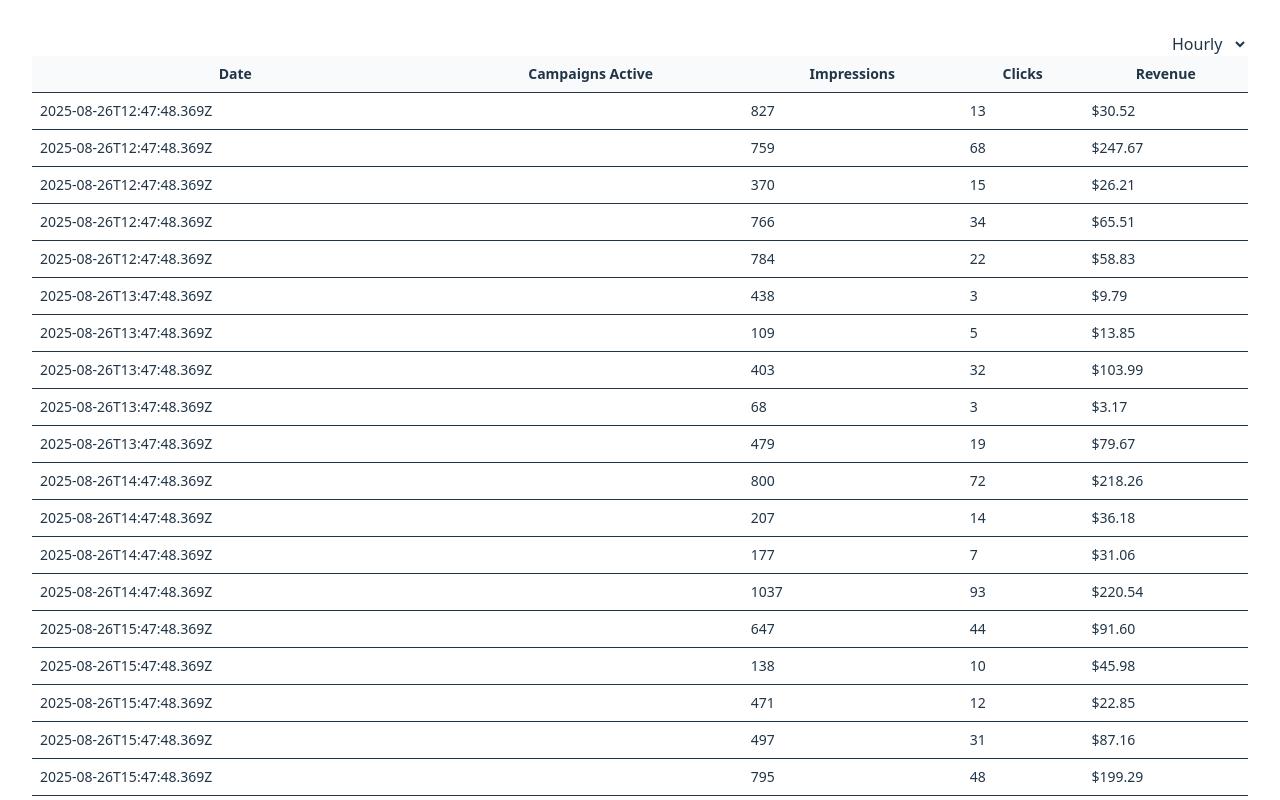
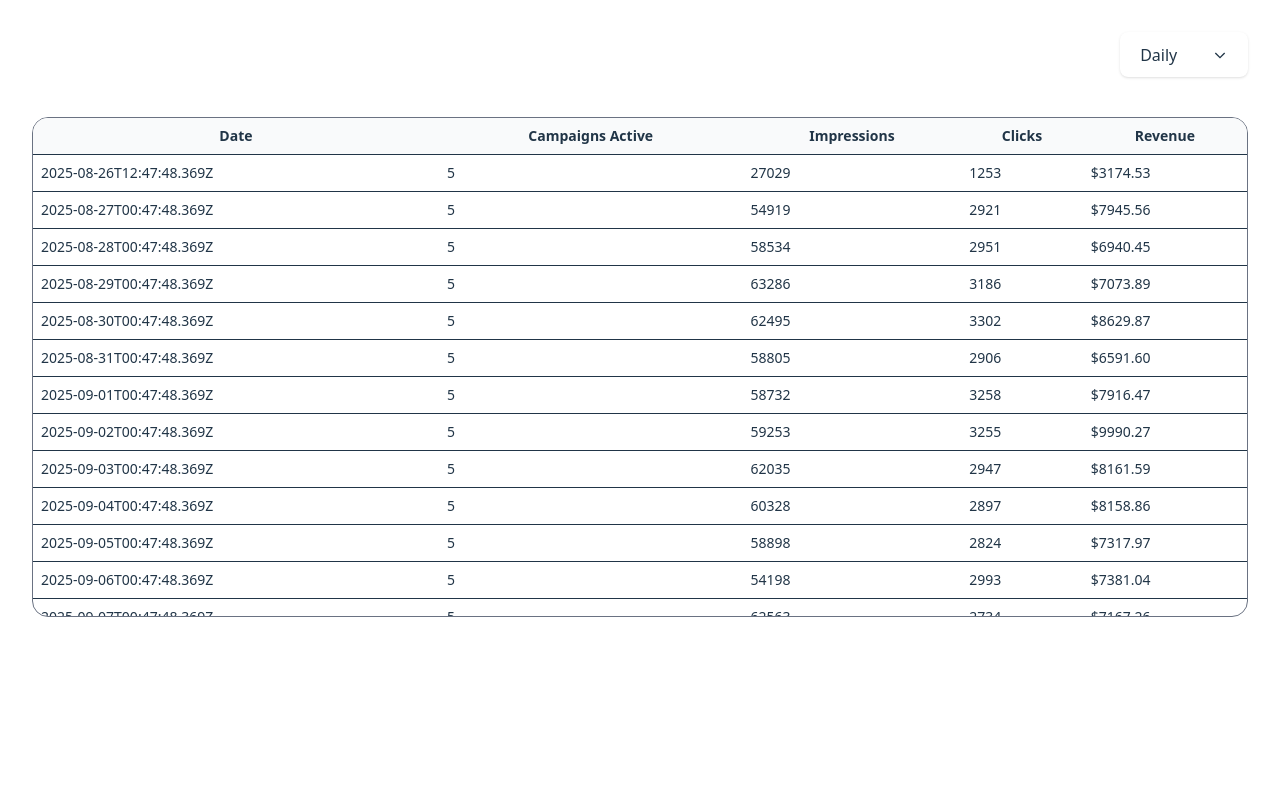
Before and after one commit to hapttic/front-test-assigment-2025-public, a React (Vite) app: page / in a window 1280 px wide. Shown: the top 800 px of the page. Built offline with nearby package versions, Linux system fonts and the light colour scheme.

Commit message:
feat: add AggregationFilter comp. for filter data according aggregation controls

```diff
--- /dev/null
+++ b/src/assets/index.ts
@@ -0,0 +1 @@
+export { default as ArrowDown } from "./arrow-down.svg";
--- /dev/null
+++ b/src/components/AggregationFilter.tsx
@@ -0,0 +1,63 @@
+"use client";
+
+import { useState, useRef, useEffect } from "react";
+import type { AggregationFilterProps, Mode } from "../types";
+
+export default function AggregationFilter({
+  value,
+  onChange,
+  options,
+}: AggregationFilterProps) {
+  const [open, setOpen] = useState(false);
+  const ref = useRef<HTMLDivElement>(null);
+
+  useEffect(() => {
+    function handleClick(e: MouseEvent) {
+      if (ref.current && !ref.current.contains(e.target as Node)) {
+        setOpen(false);
+      }
+    }
+    document.addEventListener("mousedown", handleClick);
+    return () => document.removeEventListener("mousedown", handleClick);
+  }, []);
+
+  return (
+    <div ref={ref} className="relative w-32">
+      <button
+        onClick={() => setOpen((prev) => !prev)}
+        className="w-full flex justify-between items-center px-3 py-2 border rounded-md bg-white shadow-sm hover:bg-[#f9f9f9]"
+      >
+        <span className="capitalize">{value}</span>
+        <svg
+          className={`w-4 h-4 transition-transform ${open ? "rotate-180" : ""}`}
+          fill="none"
+          stroke="currentColor"
+          strokeWidth="2"
+          viewBox="0 0 24 24"
+        >
+          <path d="M19 9l-7 7-7-7" />
+        </svg>
+      </button>
+
+      {/* Dropdown  */}
+      {open && (
+        <div className="absolute z-10 mt-1 w-full bg-white border rounded-md shadow-lg">
+          {options.map((opt) => (
+            <button
+              key={opt}
+              onClick={() => {
+                onChange(opt);
+                setOpen(false);
+              }}
+              className={`w-full text-left px-3 py-2 capitalize hover:bg-gray-100 ${
+                opt === value ? "bg-gray-100 font-medium" : ""
+              }`}
+            >
+              {opt}
+            </button>
+          ))}
+        </div>
+      )}
+    </div>
+  );
+}
--- a/src/components/DataTable.tsx
+++ b/src/components/DataTable.tsx
@@ -1,8 +1,8 @@
-import type { Metric } from "../types";
+import type { AggregatedSlot, Metric } from "../types";
 
-export default function DataTable({ rows }: { rows: Metric[] }) {
+export default function DataTable({ rows }: { rows: AggregatedSlot[] }) {
   return (
-    <div className="overflow-x-auto">
+    <div className="overflow-x-auto max-h-[500px] border border-gray-500 rounded-2xl">
       <table className="min-w-full text-sm">
         <thead>
           <tr className="border-b bg-gray-50">
@@ -17,8 +17,8 @@ export default function DataTable({ rows }: { rows: Metric[] }) {
         <tbody>
           {rows.map((r, i) => (
             <tr key={i} className="border-b hover:bg-gray-100">
-              <td className="p-2">{r.timestamp}</td>
-              <td className="p-2">{}</td>
+              <td className="p-2">{r.start.toISOString()}</td>
+              <td className="p-2">{r.campaignsActive}</td>
               <td className="p-2">{r.impressions}</td>
               <td className="p-2">{r.clicks}</td>
               <td className="p-2">${r.revenue.toFixed(2)}</td>
--- a/src/index.css
+++ b/src/index.css
@@ -38,17 +38,17 @@ button {
   font-size: 1em;
   font-weight: 500;
   font-family: inherit;
-  background-color: #1a1a1a;
+  /* background-color: #1a1a1a; */
   cursor: pointer;
   transition: border-color 0.25s;
 }
-button:hover {
+/* button:hover {
   border-color: #646cff;
 }
 button:focus,
 button:focus-visible {
   outline: 4px auto -webkit-focus-ring-color;
-}
+} */
 
 @media (prefers-color-scheme: light) {
   :root {
@@ -58,7 +58,7 @@ button:focus-visible {
   a:hover {
     color: #747bff;
   }
-  button {
+  /* button {
     background-color: #f9f9f9;
-  }
+  } */
 }
--- a/src/pages/Dashboard.tsx
+++ b/src/pages/Dashboard.tsx
@@ -1,29 +1,48 @@
 import { useState } from "react";
 import { useFetchCampaignData } from "../hooks/useFetchCampaignData";
 import DataTable from "../components/DataTable";
+import { useAggregatedMetrics } from "../hooks/useAggregatedMetrics";
+import AggregationFilter from "../components/AggregationFilter";
 
 export default function Dashboard() {
-  const [aggregation, setAggregation] = useState<
-    "hourly" | "daily" | "weekly" | "monthly"
-  >("daily");
+  // const [aggregation, setAggregation] = useState<
+  //   "hourly" | "daily" | "weekly" | "monthly"
+  // >("daily");
+  const [mode, setMode] = useState<"hourly" | "daily" | "weekly" | "monthly">(
+    "daily"
+  );
   const { metrics } = useFetchCampaignData();
+  const aggregated = useAggregatedMetrics(metrics, mode);
   return (
-    <main className="w-full">
+    <main className="w-full space-y-10">
       <div className="flex">
         <div className="ml-auto">
-          {/* <button>{aggregation}</button> */}
-          <select
-            onChange={(e) => setAggregation(e.target.value as any)}
-            className="w-20"
+          {/* <select
+            //onChange={(e) => setAggregation(e.target.value as any)}
+            value={mode}
+            onChange={(e) =>
+              setMode(
+                e.target.value as "hourly" | "daily" | "weekly" | "monthly"
+              )
+            }
+            className="w-full appearance-none px-3 py-2 border border-gray-300 rounded-lg bg-white text-sm shadow-sm cursor-pointer focus:outline-none focus:border-none  "
           >
             <option value="hourly">Hourly</option>
             <option value="daily">Daily</option>
             <option value="weekly">Weekly</option>
             <option value="monthly">Monthly</option>
-          </select>
+          </select> */}
+          <AggregationFilter
+            value={mode}
+            onChange={setMode}
+            options={["hourly", "daily", "weekly", "monthly"]}
+          />
         </div>
       </div>
-      <DataTable rows={metrics} />
+      <DataTable
+        rows={aggregated}
+        //rows={metrics}
+      />
     </main>
   );
 }
```
Also changed, not shown: src/types/index.ts (+17 -0 lines), src/assets/arrow-down.svg (added).
